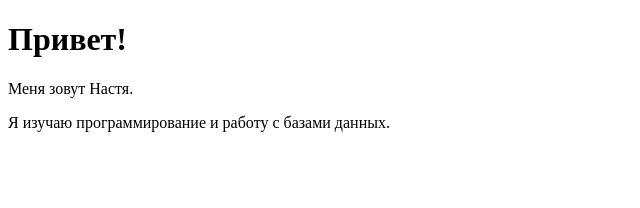
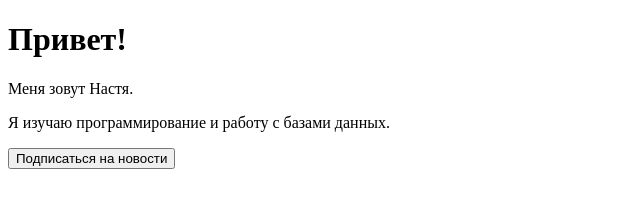
Before and after one commit to mafioznovna-prog/AboutMe-3, a plain HTML site: page index.html in a window 1280 px wide. Shown: the whole page, without its empty margins (0-640 px from the left). Drawn offline with Linux system fonts and the light colour scheme.

Commit message:
Update index.html добавила кнопку Подписаться на новости

```diff
--- a/index.html
+++ b/index.html
@@ -9,5 +9,6 @@
     <p>Меня зовут Настя.</p>
 
     <p>Я изучаю программирование и работу с базами данных.</p>
+    <Button>Подписаться на новости</Button>
 </body>
 </html>
```
